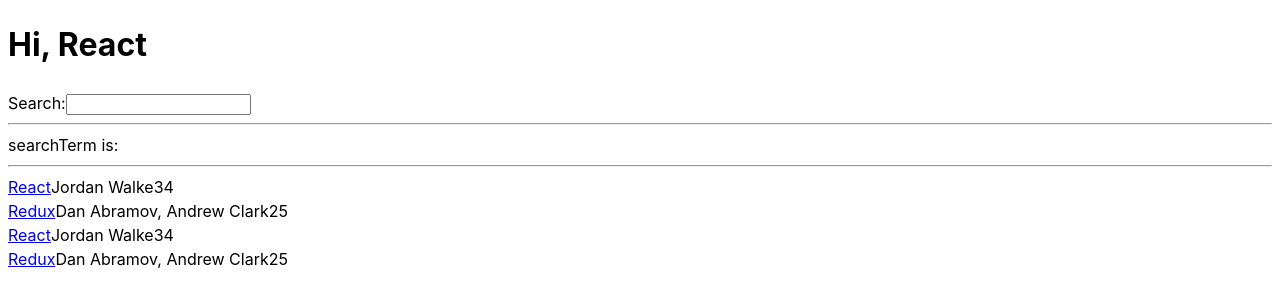
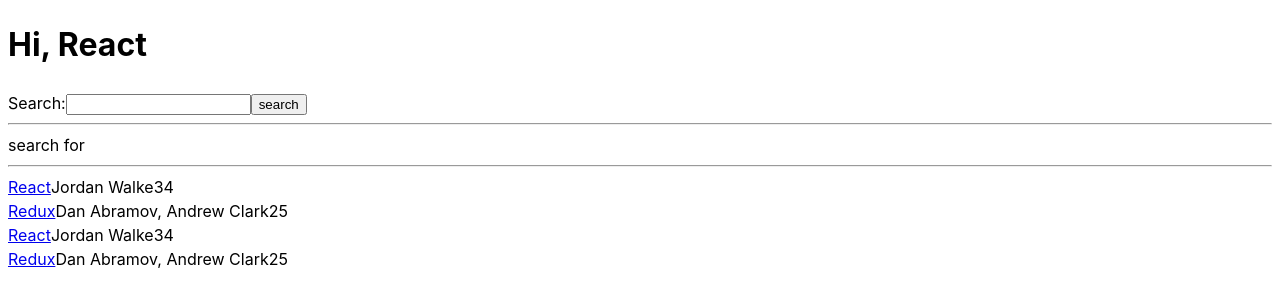
Before and after one commit to llccing-demo/become-a-react-developer, a React (Vite) app in the folder my-react-app/: page / in a window 1280 px wide. Shown: the top 306 px of the page. Built offline with nearby package versions, Linux system fonts and the light colour scheme.

Commit message:
feat: Using callback method to transfer value from child to parent

```diff
--- a/my-react-app/src/App.jsx
+++ b/my-react-app/src/App.jsx
@@ -1,4 +1,5 @@
 import { useState } from "react";
+import PropTypes from "prop-types";
 
 const welcome = {
   greeting: "Hi",
@@ -23,8 +24,45 @@
     );
   });
 };
+const Search = ({ search, onSearch, onChange }) => {
+  Search.propTypes = {
+    search: PropTypes.string,
+    onSearch: PropTypes.func,
+    onChange: PropTypes.func,
+  };
 
-const App = () => {
+  const [searchTerm, setSearchTerm] = useState(search || "");
+
+  const handleChange = (event) => {
+    console.log(event);
+    setSearchTerm(event.target.value);
+    onChange && onChange(event);
+  };
+
+  return (
+    <>
+      <label htmlFor="search">Search:</label>
+      <input
+        value={searchTerm}
+        onChange={handleChange}
+        id="search"
+        type="text"
+      />
+
+      <button
+        onClick={() => {
+          onSearch(searchTerm);
+        }}
+      >
+        search
+      </button>
+      <hr />
+      <div>search for {searchTerm}</div>
+    </>
+  );
+};
+
+function App() {
   const stories = [
     {
       title: "React",
@@ -44,11 +82,8 @@
     },
   ];
 
-  const [searchTerm, setSearchTerm] = useState("");
-
-  const handleChange = (event) => {
+  const handleSearch = (event) => {
     console.log(event);
-    setSearchTerm(event.target.value);
   };
 
   return (
@@ -56,21 +91,12 @@
       <h1>
         {welcome.greeting}, {getTitle(welcome.title)}
       </h1>
-      <label htmlFor="search">Search:</label>
-      <input
-        value={searchTerm}
-        onChange={handleChange}
-        id="search"
-        type="text"
-      />
-      <hr />
-      searchTerm is: {searchTerm}
-
+      <Search onSearch={handleSearch} />
       <hr />
       <List list={stories} />
       <List list={stories} />
     </div>
   );
-};
+}
 
 export default App;
```
